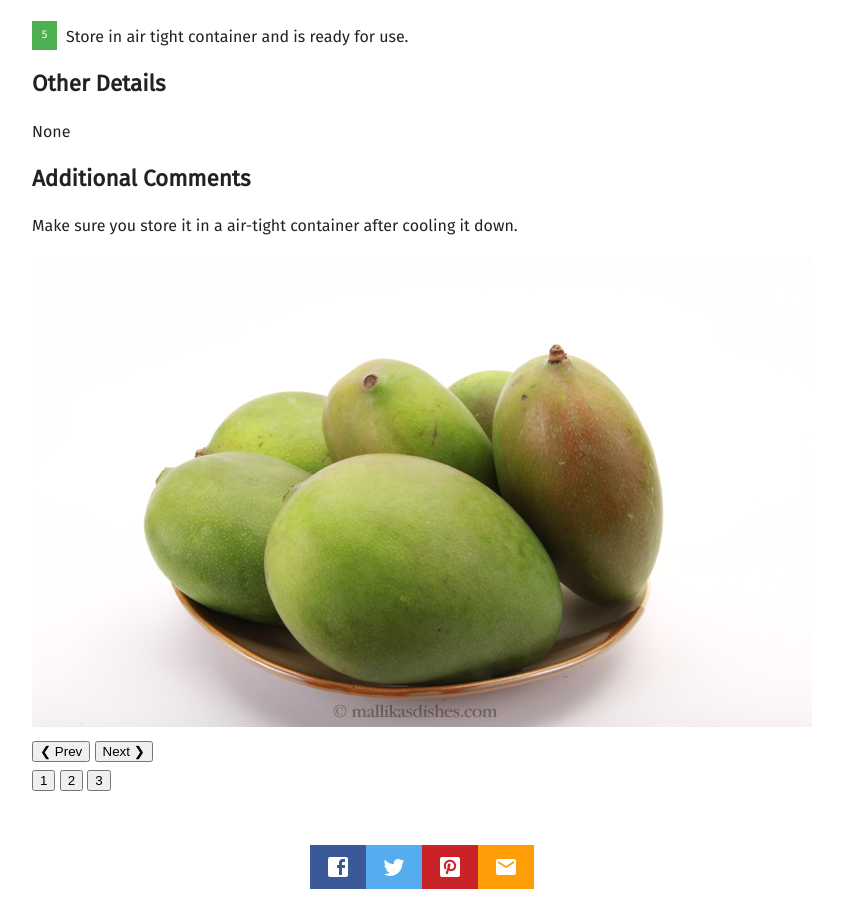
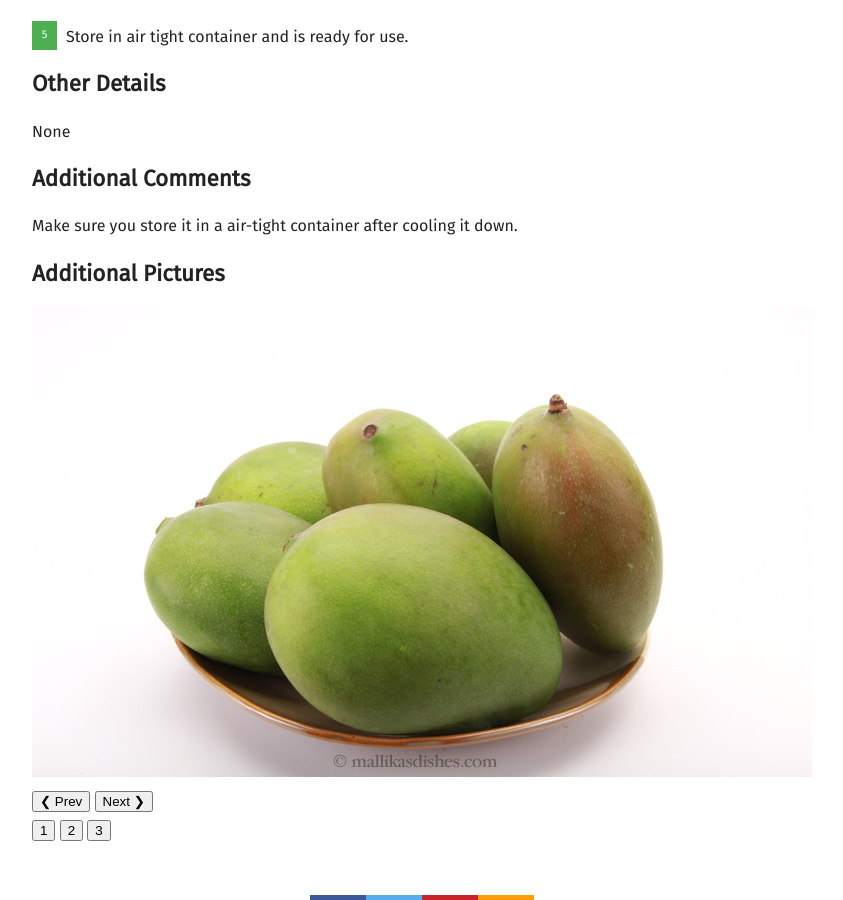
Before and after one commit to mallikasdishes/github.io, a Jekyll site: the page built from _posts/2019-02-18-curry-powder.md, in a window 1280 px wide and 900 px high, scrolled down 1633 px. Shown: the whole window, without its empty margins (58-901 px from the left). Built offline with Jekyll 4.4.1, drawn with Linux system fonts in a browser that asks for light colours; nearby versions of some CDN libraries; some web fonts are replaced; comment, search, counter and statistics services are not loaded.

Commit message:
Update post.html

```diff
--- a/_layouts/post.html
+++ b/_layouts/post.html
@@ -53,6 +53,7 @@ layout: default
 	</div>
 
 	{% if page.recipe.slideshow_images %}
+	<h2>Additional Pictures</h2>
 	<div class="w3-content" style="max-width:780">
 	  {% for image_url in page.recipe.slideshow_images %}<img class="mySlides" src="{{ image_url }}" style="width:100%">{% endfor %}
 	</div>
```
